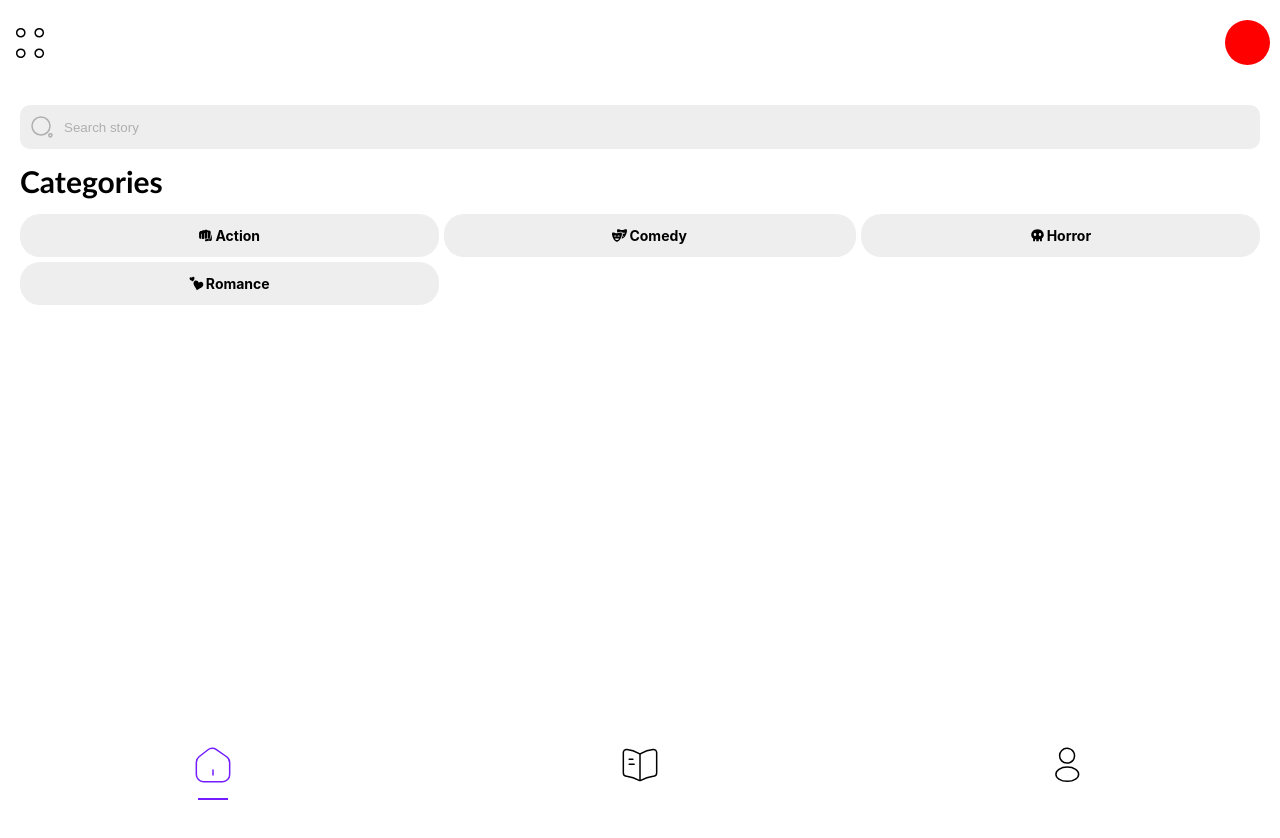
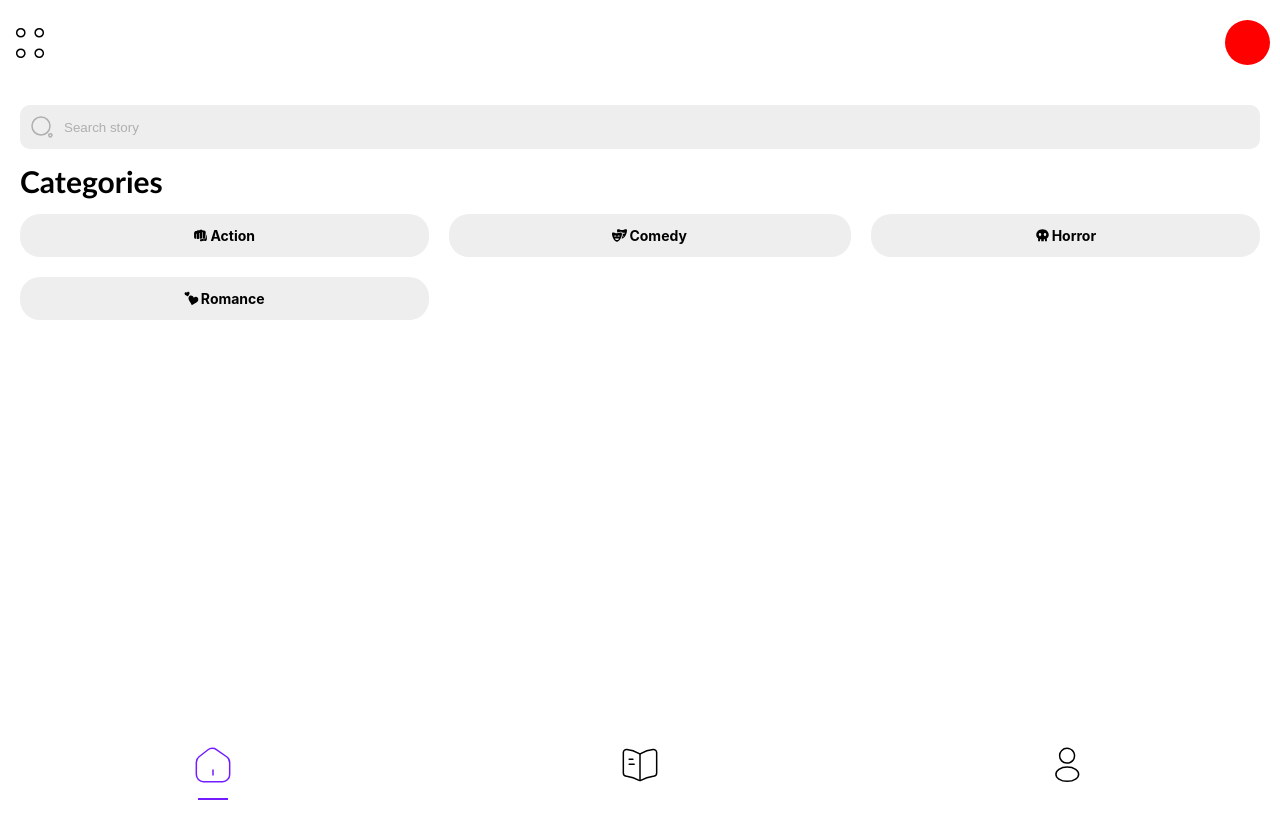
Before and after one commit to DihanVermeulen/CodeSpace-Storyful-Fullstack_application, a React (Vite) app in the folder Storyful-client/: page / in a window 1280 px wide. Shown: the top 838 px of the page. Built offline with nearby package versions, Linux system fonts and the light colour scheme.

Commit message:
Made gap larger

```diff
--- a/Storyful-client/src/routes/Home/Home.css
+++ b/Storyful-client/src/routes/Home/Home.css
@@ -13,5 +13,5 @@
 .home-container-category-container {
   display: grid;
   grid-template-columns: auto auto auto;
-  gap: 5px;
+  gap: 20px;
 }
```
